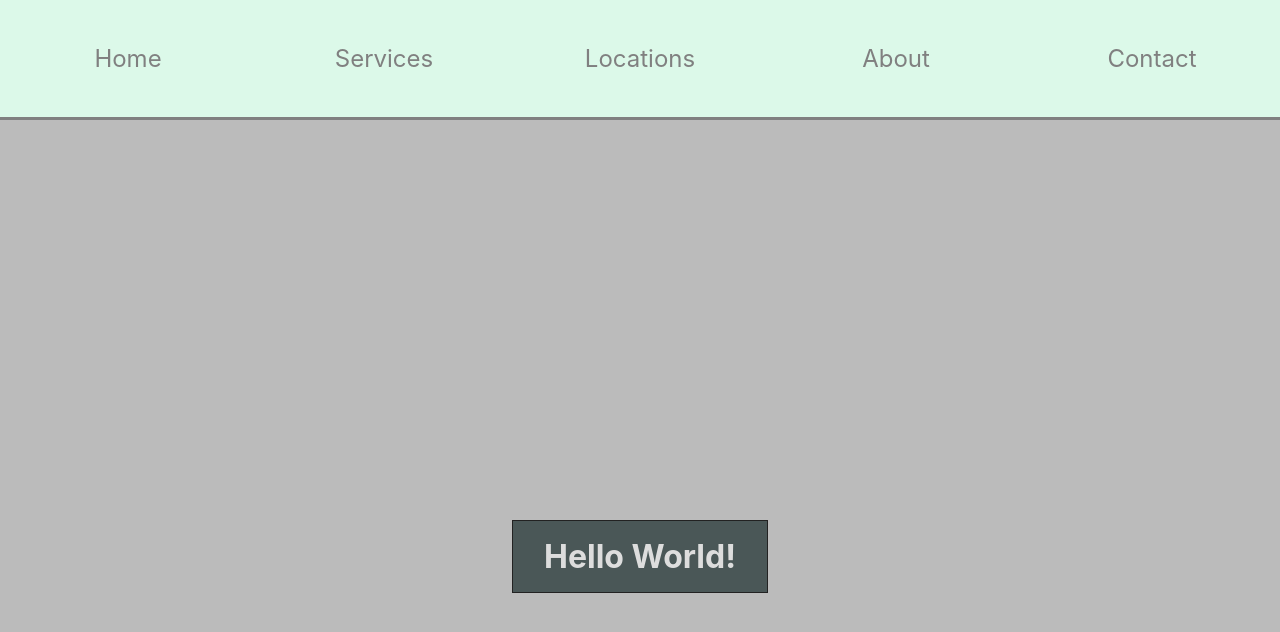
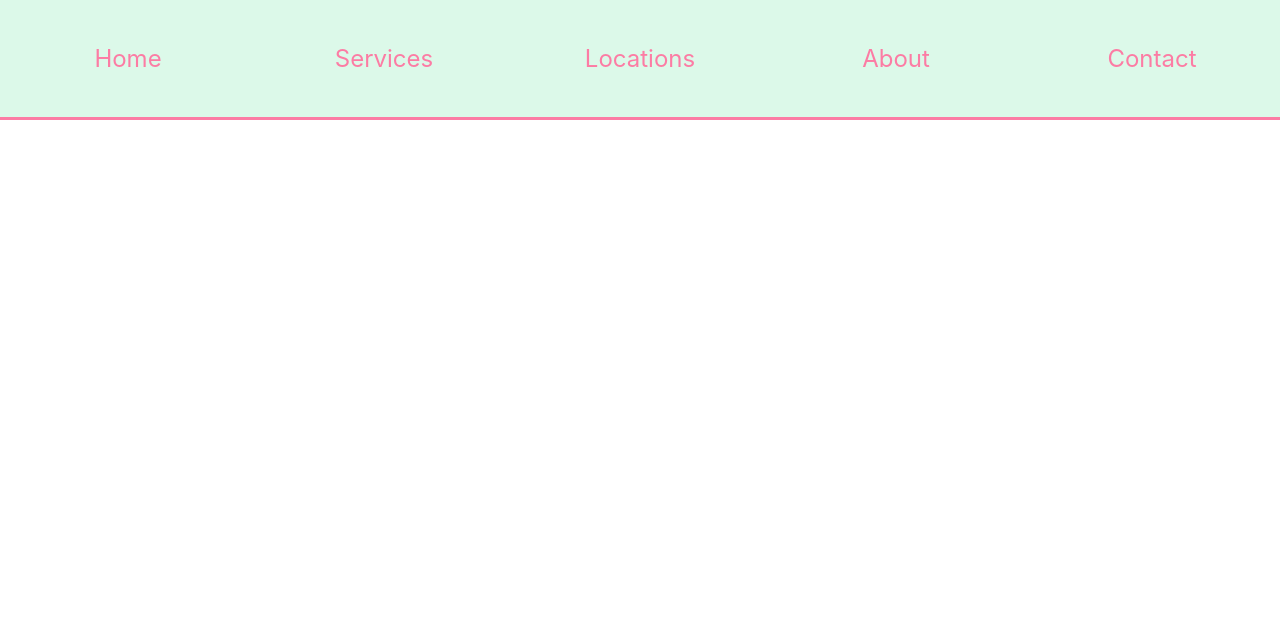
Before and after one commit to brtkev/portfolio, a React app: page / in a window 1280 px wide. Shown: the top 632 px of the page. Built offline with nearby package versions, Linux system fonts and the light colour scheme.

Commit message:
home inital

```diff
--- a/src/App.js
+++ b/src/App.js
@@ -1,7 +1,6 @@
 import styles from './App.module.css'
 import Navegation from './components/navegation';
-
-import { useState, useEffect } from 'react';
+import Home from './components/home';
 
 const App = () => {
 
@@ -9,7 +8,8 @@ const App = () => {
 		<div>
 
 			<Navegation />
-			<h1 className={styles.container} id={'services'} >Hello World!</h1>
+			<Home></Home>
+			{/* <h1 className={styles.container} id={'services'} >Hello World!</h1> */}
 
 		</div>
 	);
--- /dev/null
+++ b/src/components/home/index.js
@@ -0,0 +1,14 @@
+import styles from './index.module.css';
+
+export default function Home(props) {
+
+    return (
+        <div className={styles.container} >
+
+
+            <div className={styles.slideContainer} >
+
+            </div>
+        </div>
+    )
+};
--- /dev/null
+++ b/src/components/home/index.module.css
@@ -0,0 +1,13 @@
+
+.container{
+
+}
+
+.slideContainer{
+    height: 600px;
+    width: 800px;
+}
+
+.imageContainer{
+
+}
--- a/src/components/navegation/index.module.css
+++ b/src/components/navegation/index.module.css
@@ -1,6 +1,6 @@
 .container{
     margin: 0;
-    background-color: #DCF9E9;
+    background-color:var(--lightBackground);
     min-height: 100px;
     height: 15vh;
     width: 100%;
@@ -24,22 +24,22 @@
     height: 100%;
     width: 100%;
 
-    border-bottom: 3px solid gray;
+    border-bottom: 3px solid var(--lowRedish);
 }
 
 .active{
 
-    border-bottom: 3px solid purple;
+    border-bottom: 3px solid var(--redish);
 }
 
 
 .link{
-    color: gray;
+    color: var(--lowRedish);
     text-decoration: none;
     font-size: 24px;
 }
 
 .active .link{
-    color: purple;
+    color: var(--redish);
 
 }
--- a/src/index.html
+++ b/src/index.html
@@ -4,7 +4,7 @@
   <meta charset="UTF-8">
   <meta http-equiv="X-UA-Compatible" content="IE=edge">
   <meta name="viewport" content="width=device-width, initial-scale=1.0">
-  <title>React App</title>
+  <title>kbn portfolio's</title>
 </head>
 <body>
   	<div id="root"></div>
--- a/src/styles.css
+++ b/src/styles.css
@@ -7,12 +7,14 @@
 
 
 body{
-  background: #bbb;
+  --background:  #B8F0E3;
+  --lightBackground: #DCF9E9;
+  --redish: #FC1E56;
+  --d: #BEA7AE;
+  --f: #B8B8B8;
+  --lowRedish: #FC7CA4;
+
+
+  background: var(--a);
   min-height: 100vh;
-/* #B8F0E3
-#DCF9E9
-#FC1E56
-#BEA7AE
-#B8B8B8
-#FC7CA4 */
 }
```
